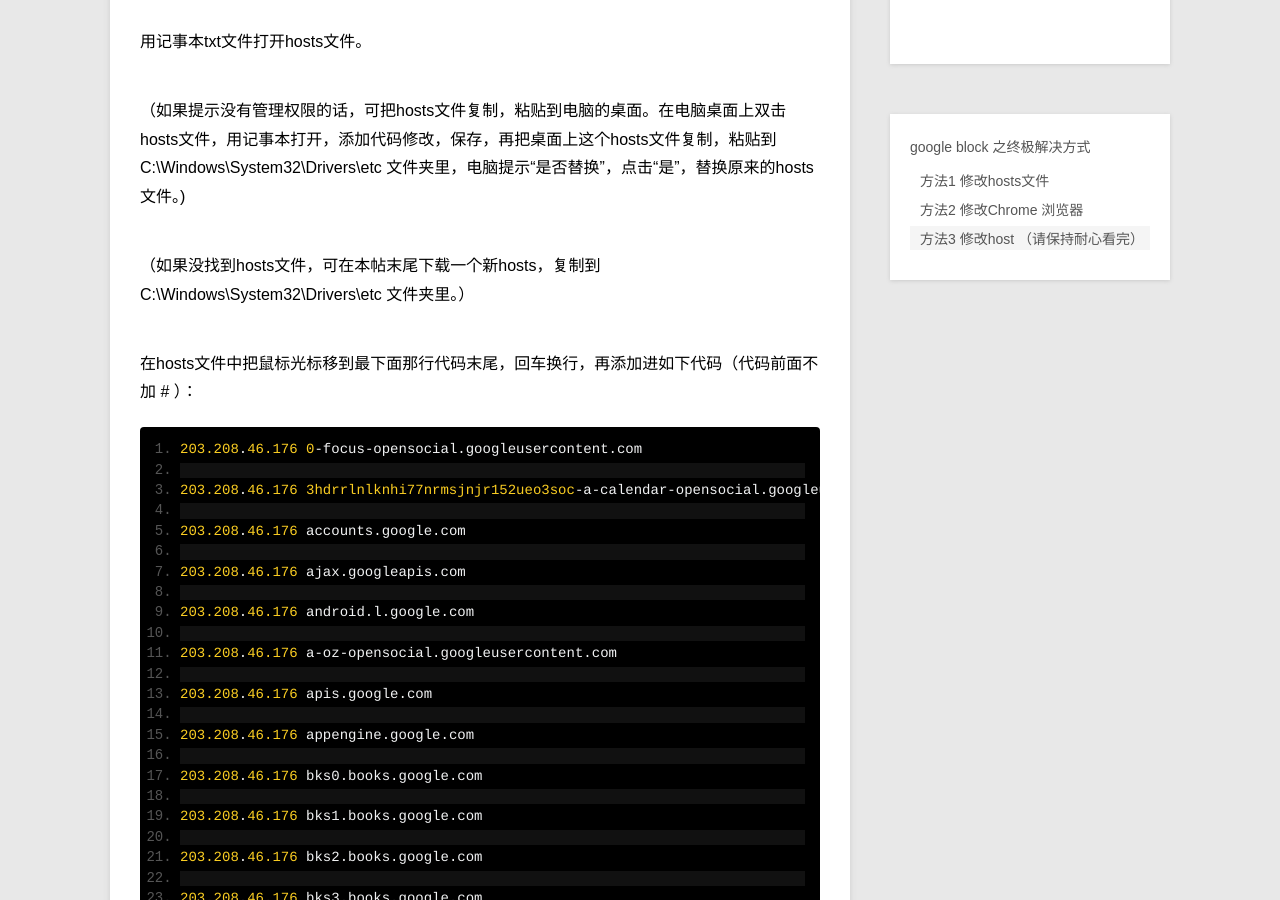
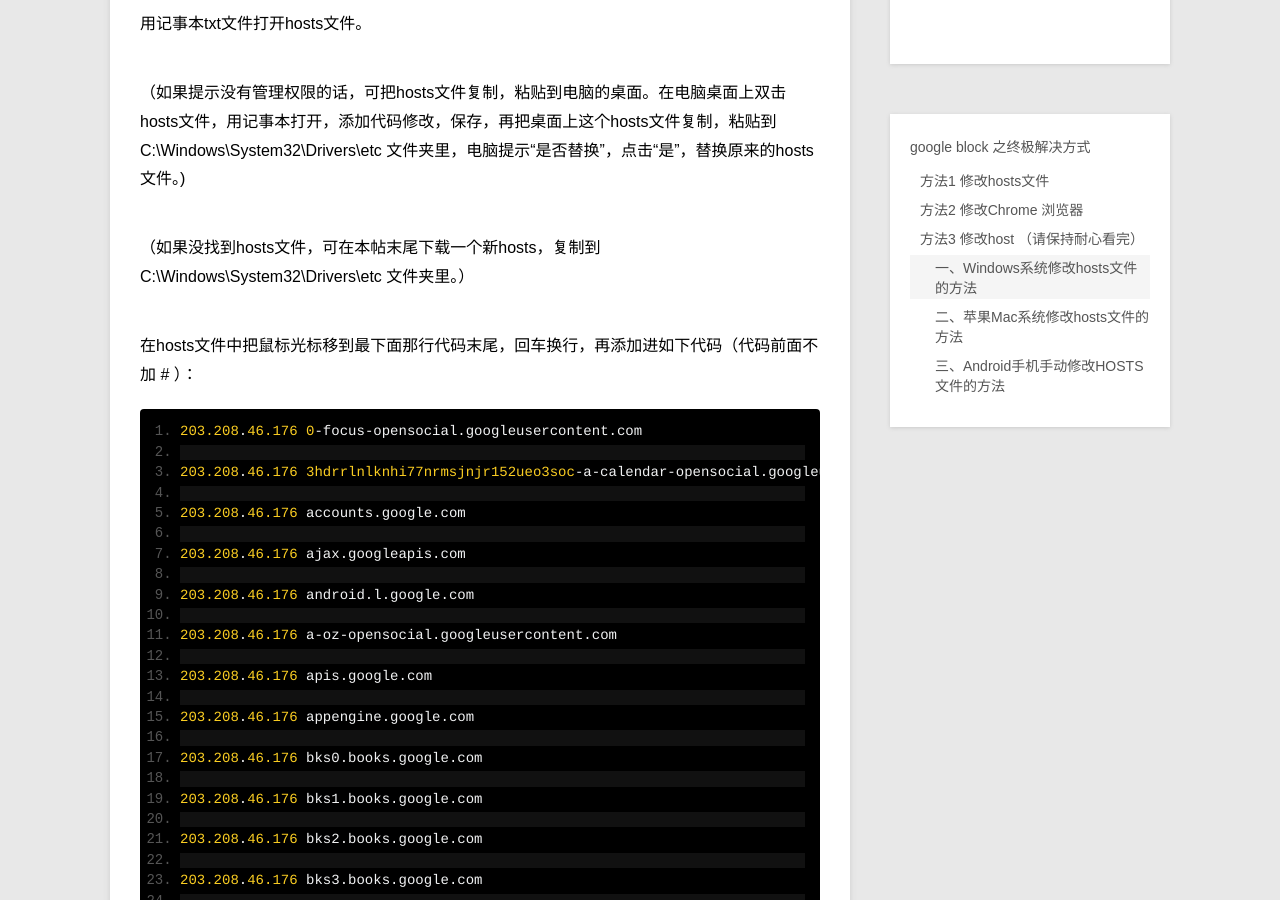
Before and after one commit to swinghu/swinghu.github.com, a Jekyll site: the page built from _posts/blog/2014-6-8-google-blocked-crack.md, in a window 1280 px wide and 900 px high, scrolled down 1361 px. Built offline with Jekyll 4.4.1, drawn with Linux system fonts in a browser that asks for light colours; Markdown is read by kramdown in place of the engine named in the settings.

Commit message:
add new file

```diff
--- a/_posts/blog/2014-6-8-google-blocked-crack.md
+++ b/_posts/blog/2014-6-8-google-blocked-crack.md
@@ -36,7 +36,7 @@ google block  之终极解决方式
 
 解决办法是只要修改用户本地计算机hosts文件就可以了。
 
-一、Windows系统修改hosts文件的方法
+###一、Windows系统修改hosts文件的方法
 
 windows系统hosts文件在本地电脑C盘，路径是：*C:\Windows\System32\drivers\etc *
 
@@ -498,7 +498,7 @@ windows系统hosts文件在本地电脑C盘，路径是：*C:\Windows\System32\d
 使用goagent翻墙的同学，建议下载最新版goagent3.1.17，把203.208.46.176 添加到Goagent/Local/proxy.ini 文件里面的 iplist 列表里“google_cn = ”后面，并修改proxy.ini 里的appid，再上传*goagent/server/uploader.bat*，上传完毕就ok了。
 
 
-二、苹果Mac系统修改hosts文件的方法
+###二、苹果Mac系统修改hosts文件的方法
 
 第一种方法：在应用程序里面打开终端（terminal），输入 sudo vi /etc/hosts 回车进入。如果提示输入密码，就输入锁屏密码。hosts文件就自动打开了。
 接着输入英文状态下的“ i ”，进入编辑模式，将上面的代码（和上面Windows系统的代码一样）拷贝进去，编辑完成之后，按 esc退出，输入 :wq 保存。
@@ -506,7 +506,7 @@ windows系统hosts文件在本地电脑C盘，路径是：*C:\Windows\System32\d
 第二种方法：启动root帐户直接改。打开终端，输入: sudo open /Applications/TextEdit.app/Contents/MacOS/TextEdit /etc/hosts  就可以用文本编辑来直观修改hosts了。
 
 
-三、Android手机手动修改HOSTS文件的方法
+###三、Android手机手动修改HOSTS文件的方法
 
 　　Android手机是和Google帐号紧密联系的，很多时候Google帐号无法登录，导致Android无法使用。
 
```
